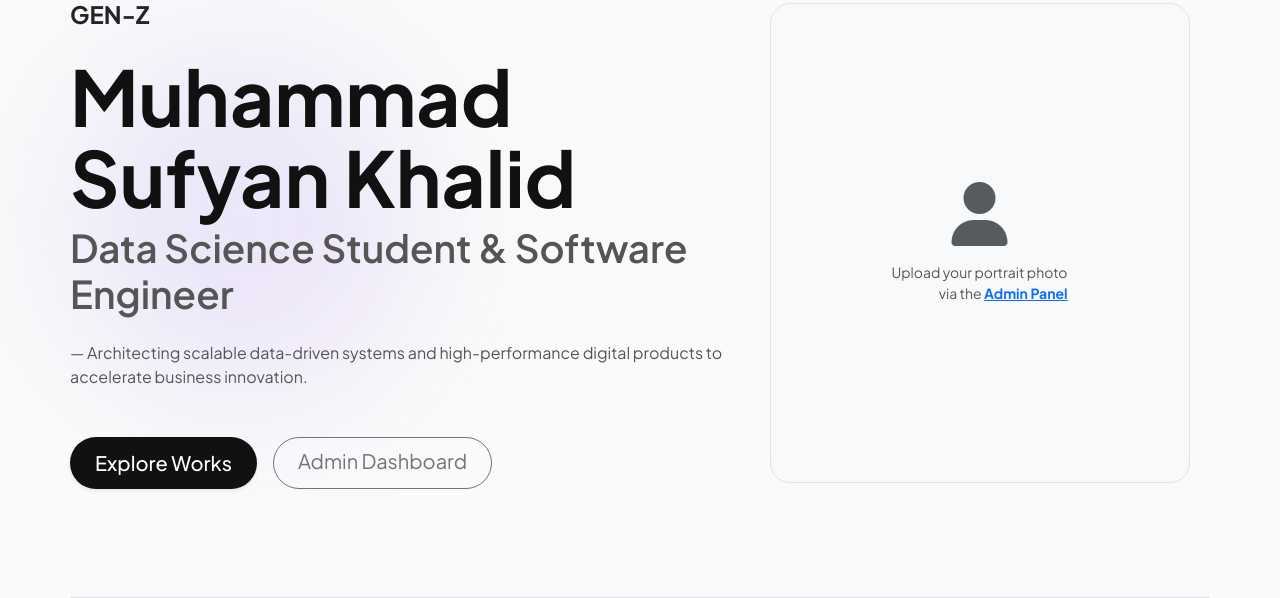
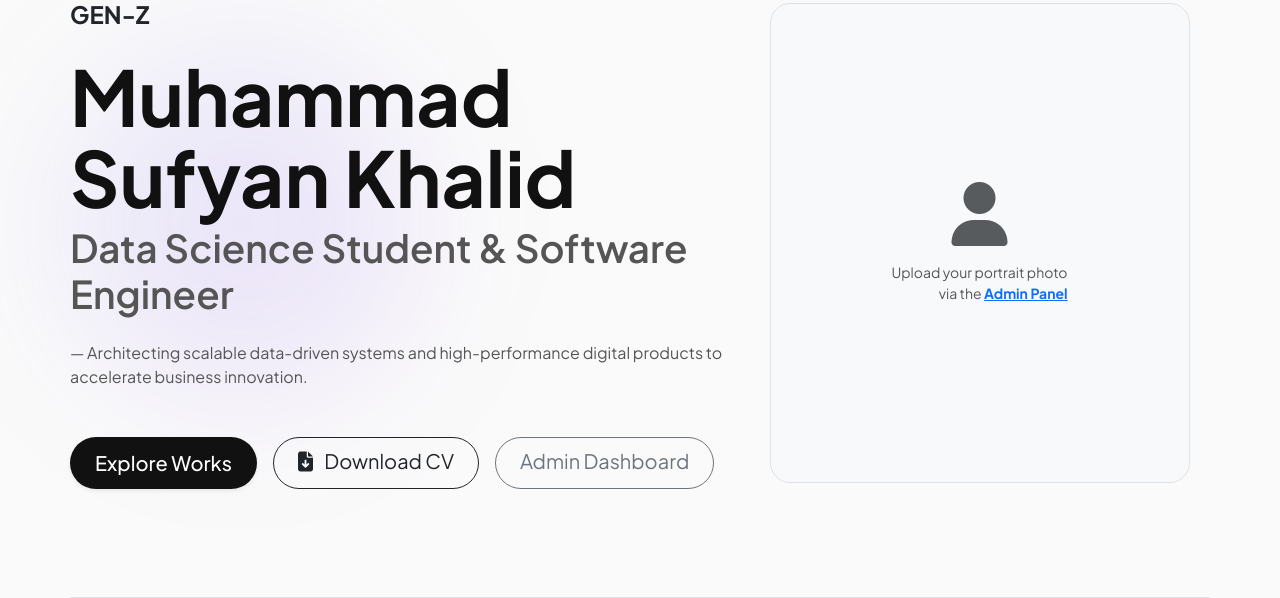
Before and after one commit to sufyankhalid11/porfolio, a Django app: page / in a window 1280 px wide. Shown: the part 164-762 px from the top of the page. Run offline with Django 5.2, Linux system fonts and the light colour scheme; data that the repository does not hold is empty.

Commit message:
Fix duplicate resume field and configure raw media cloudinary storage

```diff
--- a/templates/home.html
+++ b/templates/home.html
@@ -233,11 +233,11 @@
                 <div class="d-flex gap-3 flex-wrap">
                     <a href="#projects" class="btn btn-dark-custom btn-lg shadow-sm">Explore Works</a>
 
-                    {% if resumes %}
-                        <a href="{{ resumes.resume.pdf }}" download class="btn btn-outline-dark btn-lg rounded-pill px-4">
+
+                        <a href="{{ media.resumes.resume.pdf }}" download class="btn btn-outline-dark btn-lg rounded-pill px-4">
                             <i class="fa-solid fa-file-arrow-down me-2"></i> Download CV
                         </a>
-                    {% endif %}
+
 
                     <a href="{% url 'admin:index' %}" target="_blank" class="btn btn-outline-secondary btn-lg rounded-pill px-4">Admin Dashboard</a>
                 </div>
```
